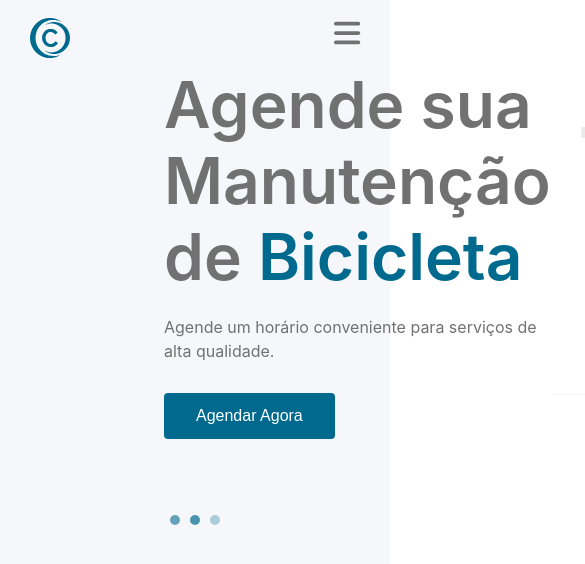
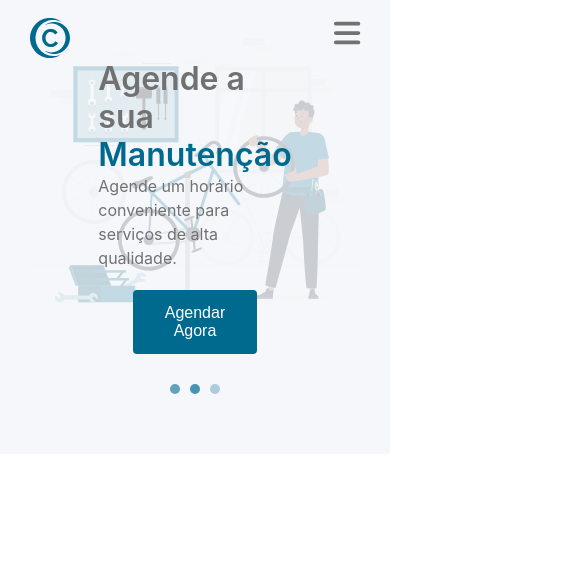
Before and after one commit to lukaian-k/cyclorium, a Vue app: page / in a window 390 px wide. Shown: the top 564 px of the page, 585 px wide, since content can reach past the window. Built offline with nearby package versions, Linux system fonts and the light colour scheme.

Commit message:
lukaian@24/10/23: criando layout mobile do carrosel.

```diff
--- a/src/components/Carousel/CarouselHighlights.vue
+++ b/src/components/Carousel/CarouselHighlightsDesktop.vue
@@ -1,16 +1,16 @@
 <script setup>
 import { reactive } from 'vue'
 
-import Slide1 from './PagesCarousel/ScheduleMaintenanceCarousel.vue'
-import Slide2 from './PagesCarousel/ScheduleMountCarousel.vue'
-import Slide3 from './PagesCarousel/ScheduleConsultingCarousel.vue'
+import Slide1Desktop from './PagesCarousel/Desktop/ScheduleMaintenanceCarouselDesktop.vue'
+import Slide2Desktop from './PagesCarousel/Desktop/ScheduleMountCarouselDesktop.vue'
+import Slide3Desktop from './PagesCarousel/Desktop/ScheduleConsultingCarouselDesktop.vue'
 
 let state = reactive({
   currentSlide: 0,
   timer: null
 })
 
-const slides = [Slide1, Slide2, Slide3]
+const slides = [Slide1Desktop, Slide2Desktop, Slide3Desktop]
 
 function goToSlide(index) {
   state.currentSlide = index
--- /dev/null
+++ b/src/components/Carousel/CarouselHighlightsMobile.vue
@@ -0,0 +1,86 @@
+<script setup>
+import { reactive } from 'vue'
+
+import Slide1Mobile from './PagesCarousel/Mobile/ScheduleMaintenanceCarouselMobile.vue'
+import Slide2Mobile from './PagesCarousel/Mobile/ScheduleMountCarouselMobile.vue'
+import Slide3Mobile from './PagesCarousel/Mobile/ScheduleConsultingCarouselMobile.vue'
+
+let state = reactive({
+  currentSlide: 0,
+  timer: null
+})
+
+const slides = [Slide1Mobile, Slide2Mobile, Slide3Mobile]
+
+function goToSlide(index) {
+  state.currentSlide = index
+  resetAutoSlide()
+}
+
+function nextSlide() {
+  state.currentSlide = (state.currentSlide + 1) % slides.length
+  resetAutoSlide()
+}
+
+function resetAutoSlide() {
+  clearTimeout(state.timer)
+  startAutoSlide()
+}
+
+function startAutoSlide() {
+  state.timer = setInterval(() => {
+    nextSlide()
+  }, 5000)
+}
+
+startAutoSlide()
+</script>
+
+<template>
+  <div class="carousel">
+    <div class="slide-container">
+      <transition name="fade" mode="out-in">
+        <component :is="slides[state.currentSlide]" />
+      </transition>
+    </div>
+
+    <div class="indicators">
+      <span
+        v-for="(slide, index) in slides"
+        :key="index"
+        class="indicator"
+        :class="{ active: index === state.currentSlide }"
+        @click="goToSlide(index)"
+      ></span>
+    </div>
+  </div>
+</template>
+
+<style>
+.carousel {
+  padding-bottom: 60px;
+}
+
+.indicators {
+  display: flex;
+  justify-content: center;
+
+  margin-top: 10px;
+}
+
+.indicator {
+  width: 10px;
+  height: 10px;
+
+  background-color: var(--tint-4);
+  border-radius: 50%;
+
+  margin: 0 5px;
+  cursor: pointer;
+  transition: background-color 0.3s;
+}
+
+.indicator.active {
+  background-color: var(--primary);
+}
+</style>
--- /dev/null
+++ b/src/components/Carousel/PagesCarousel/Mobile/ScheduleConsultingCarouselMobile.vue
@@ -0,0 +1,86 @@
+<template>
+  <div class="container">
+    <div class="header">
+      <h1>
+        Agende a sua
+        <span style="color: var(--primary)">Consultoria</span>
+      </h1>
+      <p>Agende um horário conveniente para serviços de alta qualidade.</p>
+    </div>
+
+    <div class="image">
+      <img src="@/assets/Illustration-consulting.svg" alt="Imagem" height="250" />
+    </div>
+
+    <div class="footer">
+      <button>Agendar Agora</button>
+    </div>
+  </div>
+</template>
+
+<style scoped>
+.container {
+  display: flex;
+  flex-direction: column;
+  align-items: center;
+
+  padding: 20px;
+}
+
+.header {
+  align-items: center;
+  margin-top: 40px;
+  gap: 20px;
+  width: fit-content;
+
+  z-index: 1;
+}
+
+.image {
+  display: block;
+  position: absolute;
+
+  opacity: 0.2;
+}
+
+.footer {
+  align-items: center;
+
+  margin-top: 20px;
+  gap: 10px;
+
+  z-index: 1;
+}
+
+h1,
+span {
+  color: var(--neutral-d-grey);
+  font-size: 32px;
+  font-weight: 600;
+  line-height: 38px;
+}
+
+p {
+  color: var(--grey);
+  font-size: 16px;
+  font-weight: 400;
+  line-height: 24px;
+}
+
+button {
+  display: flex;
+  justify-content: center;
+  align-items: center;
+
+  background-color: var(--primary);
+  color: var(--white);
+  font-size: medium;
+
+  padding: 14px 32px;
+  gap: 10px;
+
+  border-radius: 4px;
+  border: none;
+  cursor: pointer;
+}
+</style>
--- /dev/null
+++ b/src/components/Carousel/PagesCarousel/Mobile/ScheduleMaintenanceCarouselMobile.vue
@@ -0,0 +1,86 @@
+<template>
+  <div class="container">
+    <div class="header">
+      <h1>
+        Agende a sua
+        <span style="color: var(--primary)">Manutenção</span>
+      </h1>
+      <p>Agende um horário conveniente para serviços de alta qualidade.</p>
+    </div>
+
+    <div class="image">
+      <img src="@/assets/Illustration-maintenance.svg" alt="Imagem" height="300" />
+    </div>
+
+    <div class="footer">
+      <button>Agendar Agora</button>
+    </div>
+  </div>
+</template>
+
+<style scoped>
+.container {
+  display: flex;
+  flex-direction: column;
+  align-items: center;
+
+  padding: 20px;
+}
+
+.header {
+  align-items: center;
+  margin-top: 40px;
+  gap: 20px;
+  width: fit-content;
+
+  z-index: 1;
+}
+
+.image {
+  display: block;
+  position: absolute;
+
+  opacity: 0.2;
+}
+
+.footer {
+  align-items: center;
+
+  margin-top: 20px;
+  gap: 10px;
+
+  z-index: 1;
+}
+
+h1,
+span {
+  color: var(--neutral-d-grey);
+  font-size: 32px;
+  font-weight: 600;
+  line-height: 38px;
+}
+
+p {
+  color: var(--grey);
+  font-size: 16px;
+  font-weight: 400;
+  line-height: 24px;
+}
+
+button {
+  display: flex;
+  justify-content: center;
+  align-items: center;
+
+  background-color: var(--primary);
+  color: var(--white);
+  font-size: medium;
+
+  padding: 14px 32px;
+  gap: 10px;
+
+  border-radius: 4px;
+  border: none;
+  cursor: pointer;
+}
+</style>
--- /dev/null
+++ b/src/components/Carousel/PagesCarousel/Mobile/ScheduleMountCarouselMobile.vue
@@ -0,0 +1,87 @@
+<template>
+  <div class="container">
+    <div class="header">
+      <h1>
+        Agende a sua
+        <span style="color: var(--primary)">Montagem</span>
+      </h1>
+      <p>Agende um horário conveniente para serviços de alta qualidade.</p>
+    </div>
+
+    <div class="image">
+      <img src="@/assets/Illustration-mounting.svg" alt="Imagem" height="250" />
+    </div>
+
+    <div class="footer">
+      <button>Agendar Agora</button>
+    </div>
+  </div>
+</template>
+
+<style scoped>
+.container {
+  display: flex;
+  flex-direction: column;
+  align-items: center;
+
+  padding: 20px;
+}
+
+.header {
+  align-items: center;
+  margin-top: 40px;
+  gap: 20px;
+  width: fit-content;
+
+  z-index: 1;
+}
+
+.image {
+  display: block;
+  position: absolute;
+
+  opacity: 0.2;
+  z-index: 0;
+}
+
+.footer {
+  align-items: center;
+
+  margin-top: 20px;
+  gap: 10px;
+
+  z-index: 1;
+}
+
+h1,
+span {
+  color: var(--neutral-d-grey);
+  font-size: 32px;
+  font-weight: 600;
+  line-height: 38px;
+}
+
+p {
+  color: var(--grey);
+  font-size: 16px;
+  font-weight: 400;
+  line-height: 24px;
+}
+
+button {
+  display: flex;
+  justify-content: center;
+  align-items: center;
+
+  background-color: var(--primary);
+  color: var(--white);
+  font-size: medium;
+
+  padding: 14px 32px;
+  gap: 10px;
+
+  border-radius: 4px;
+  border: none;
+  cursor: pointer;
+}
+</style>
--- a/src/components/ControllerLayouts.vue
+++ b/src/components/ControllerLayouts.vue
@@ -1,5 +1,5 @@
 <script setup>
-import { ref, onMounted, onUnmounted, defineProps } from 'vue'
+import { ref, onMounted, onUnmounted } from 'vue'
 
 const props = defineProps({
   desktopComponent: {
@@ -12,7 +12,7 @@ const props = defineProps({
   },
   breakpoint: {
     type: Number,
-    default: 768
+    default: 1024
   }
 })
 
--- a/src/components/Header/MobileHeader.vue
+++ b/src/components/Header/MobileHeader.vue
@@ -30,7 +30,7 @@ function toggleMenu() {
           </RouterLink>
         </div>
 
-        <font-awesome-icon @click="toggleMenu" :icon="faBars" size="2x" />
+        <font-awesome-icon class="button" @click="toggleMenu" :icon="faBars" size="2x" />
       </span>
     </nav>
   </header>
@@ -42,6 +42,8 @@ nav {
   position: fixed;
   top: 0;
   margin-top: 1.2em;
+
+  z-index: 100;
 }
 
 header img {
@@ -58,7 +60,15 @@ nav span {
 
 .mobile-menu {
   display: none;
-  padding-right: 25px;
+
+  background-color: var(--color-background);
+  border-radius: 5%;
+
+  padding: 0.7em;
+}
+
+.button {
+  padding-left: 10px;
 }
 
 .mobile-menu.active {
--- a/src/views/HomeView.vue
+++ b/src/views/HomeView.vue
@@ -4,7 +4,8 @@ import ControllerLayouts from '@/components/ControllerLayouts.vue'
 import DesktopHeader from '@/components/Header/DesktopHeader.vue'
 import MobileHeader from '@/components/Header/MobileHeader.vue'
 
-import CarouselHighlights from '@/components/Carousel/CarouselHighlights.vue'
+import DesktopCarouselHighlights from '../components/Carousel/CarouselHighlightsDesktop.vue'
+import MobileCarouselHighlights from '../components/Carousel/CarouselHighlightsMobile.vue'
 </script>
 
 <template>
@@ -12,7 +13,10 @@ import CarouselHighlights from '@/components/Carousel/CarouselHighlights.vue'
     <ControllerLayouts :desktopComponent="DesktopHeader" :mobileComponent="MobileHeader" />
   </header>
   <main>
-    <CarouselHighlights />
+    <ControllerLayouts
+      :desktopComponent="DesktopCarouselHighlights"
+      :mobileComponent="MobileCarouselHighlights"
+    />
   </main>
 </template>
 
```
Also changed, not shown: src/components/Carousel/PagesCarousel/Desktop/ScheduleConsultingCarouselDesktop.vue (renamed from src/components/Carousel/PagesCarousel/ScheduleConsultingCarousel.vue), src/components/Carousel/PagesCarousel/Desktop/ScheduleMaintenanceCarouselDesktop.vue (renamed from src/components/Carousel/PagesCarousel/ScheduleMaintenanceCarousel.vue), src/components/Carousel/PagesCarousel/Desktop/ScheduleMountCarouselDesktop.vue (renamed from src/components/Carousel/PagesCarousel/ScheduleMountCarousel.vue).
